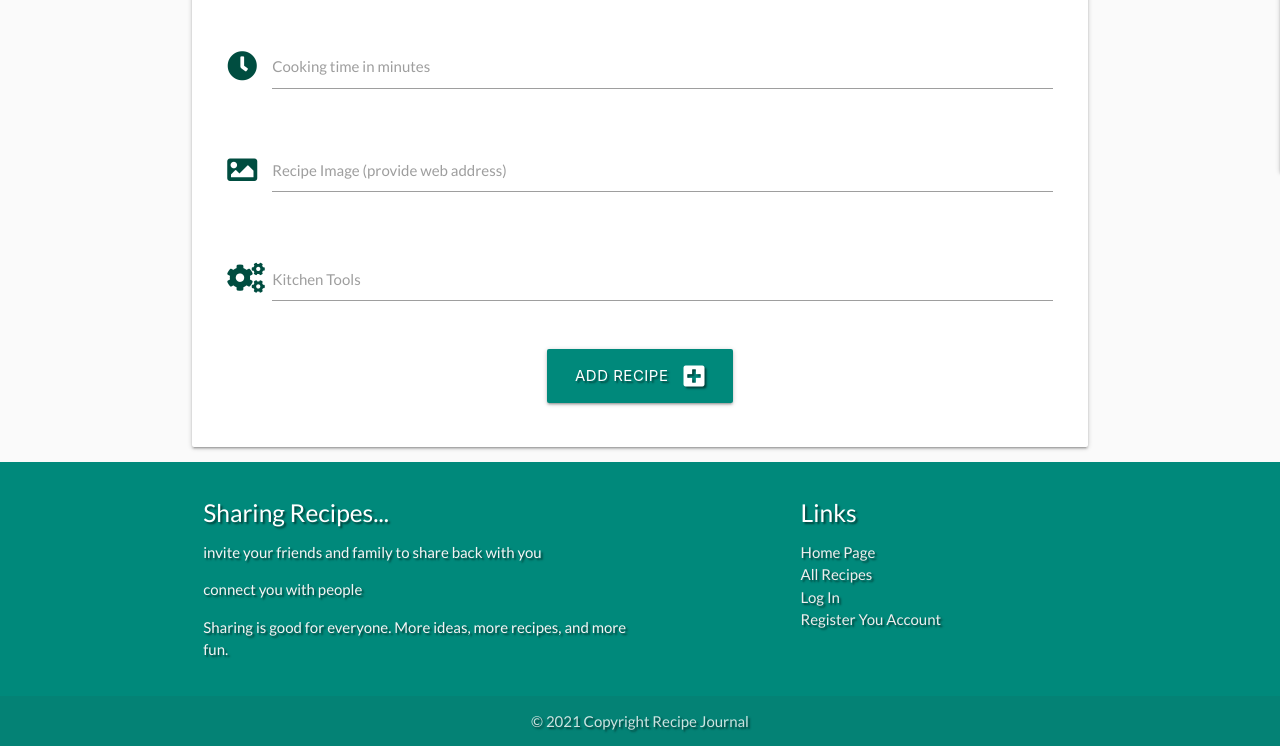
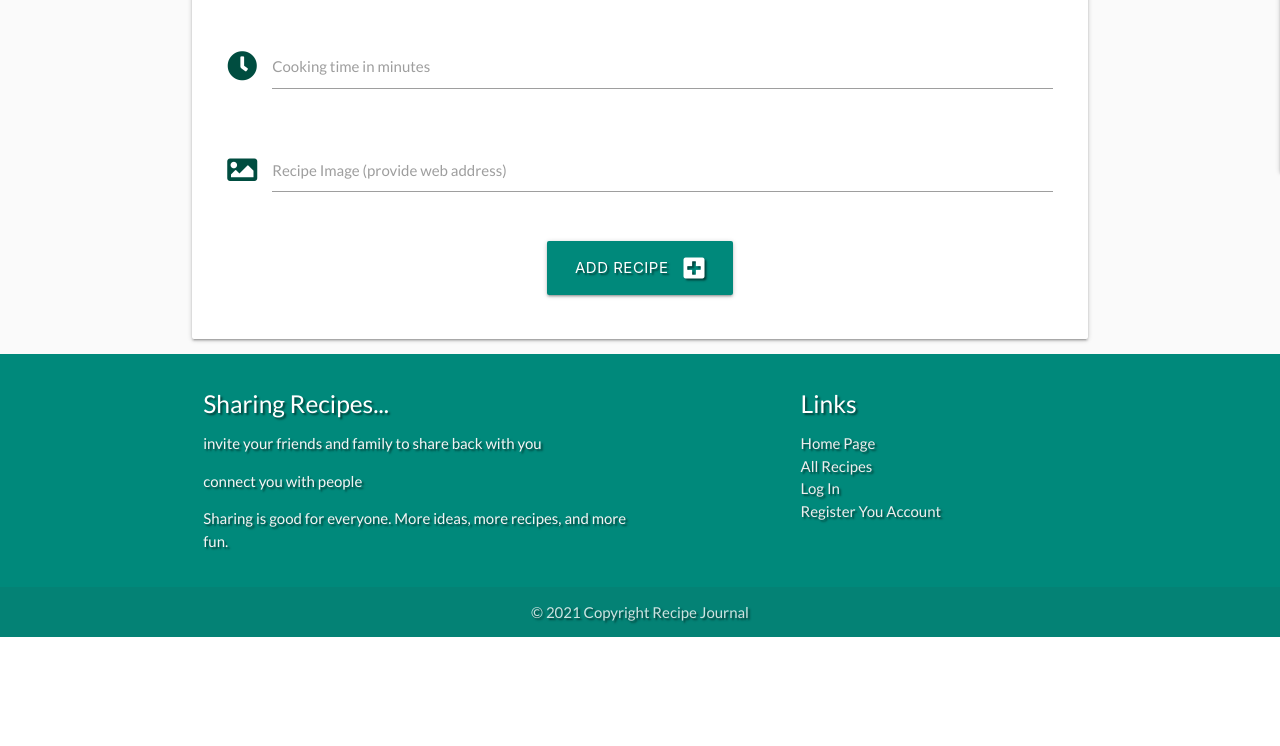
Before and after one commit to oksanaokhten/recipe-journal, a Flask app: page /recipe/add in a window 1280 px wide. Shown: the part 688-1434 px from the top of the page. After the commit the page ends 1325 px from the top, so only its background shows below. Run offline with Flask 2, Linux system fonts and the light colour scheme; the visitor is signed in with stand-in values (Sample User, id 1); data that the repository does not hold is empty; some libraries are stand-ins or nearby versions.

Commit message:
Remove kitchen tools, add advertisement for kitchen items

```diff
--- a/app.py
+++ b/app.py
@@ -156,8 +156,6 @@ def add_recipe():
             "method_steps": create_array("method_steps"),
             "cooking_time": int(request.form.get("cooking_time")),
             "image_url": request.form.get("image_url"),
-            "kitchen_tools": request.form.get(
-                "kitchen_tools") if session["user"] == "admin".lower() else "",
             "created_by": session["user"]
         }
 
@@ -183,8 +181,6 @@ def edit_recipe(recipe_id):
             "method_steps": create_array("method_steps"),
             "cooking_time": int(request.form.get("cooking_time")),
             "image_url": request.form.get("image_url"),
-            "kitchen_tools": request.form.get(
-                "kitchen_tools") if session["user"] == "admin".lower() else "",
             "created_by": session["user"]
         }
 
--- a/templates/add_recipe.html
+++ b/templates/add_recipe.html
@@ -71,17 +71,6 @@
                     <label for="image_url">Recipe Image (provide web address)</label>
                 </div>
             </div>
-            <!-- Kitchen Tools -->
-            {% if session.user|lower == "admin"|lower %}
-                <div class="row">
-                    <div class="input-field col s12">
-                        <i class="fas fa-cogs prefix teal-text text-darken-4"></i>
-                        <textarea id="kitchen_tools" name="kitchen_tools" minlength="5"
-                            maxlength="300" class="materialize-textarea validate" required></textarea>
-                        <label for="kitchen_tools">Kitchen Tools</label>
-                    </div>
-                </div>
-            {% endif %}
             <!-- Submit Button -->
             <div class="row">
                 <div class="col s12 center-align">
--- a/templates/recipe.html
+++ b/templates/recipe.html
@@ -23,7 +23,10 @@
                 <p>{{ recipe.category_name }}</p>
                 <p>{{ recipe.recipe_description }}</p>
                 <p>Cooking Time: {{ recipe.cooking_time }} min</p>
-                <p>{{ recipe.kitchen_tools }}</p>
+                <p>
+                    Cookware, bakeware, kitchen tools, knives & boards on <a href="https://www.thekitchenwhisk.ie/" target="_blank">
+                    The Kitchen Whisk</a>
+                </p>
                 <p><em>by: {{ recipe.created_by }}</em></p>
             </div>
         </div>
```
Also changed, not shown: templates/edit_recipe.html (+0 -13 lines).
